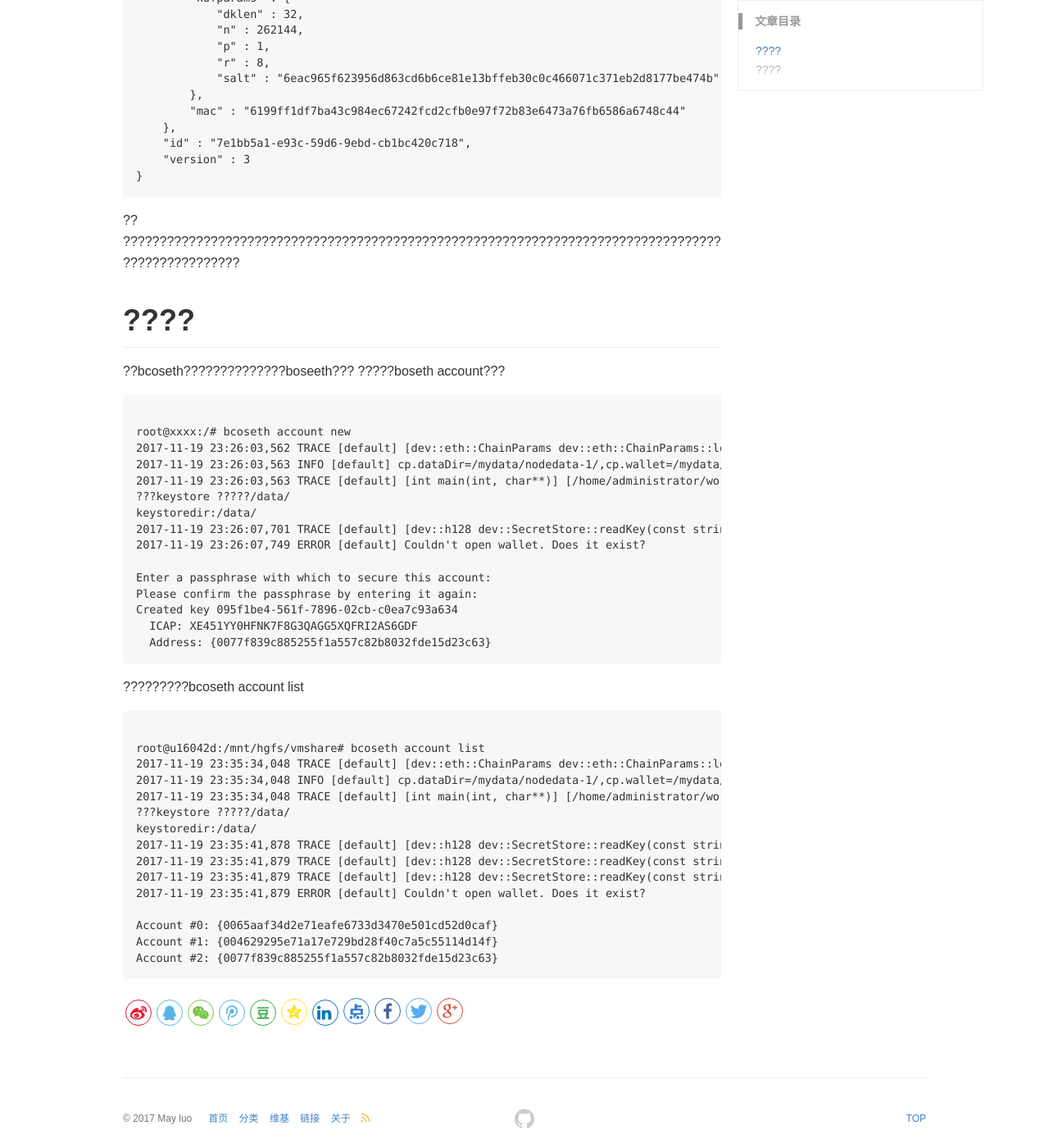
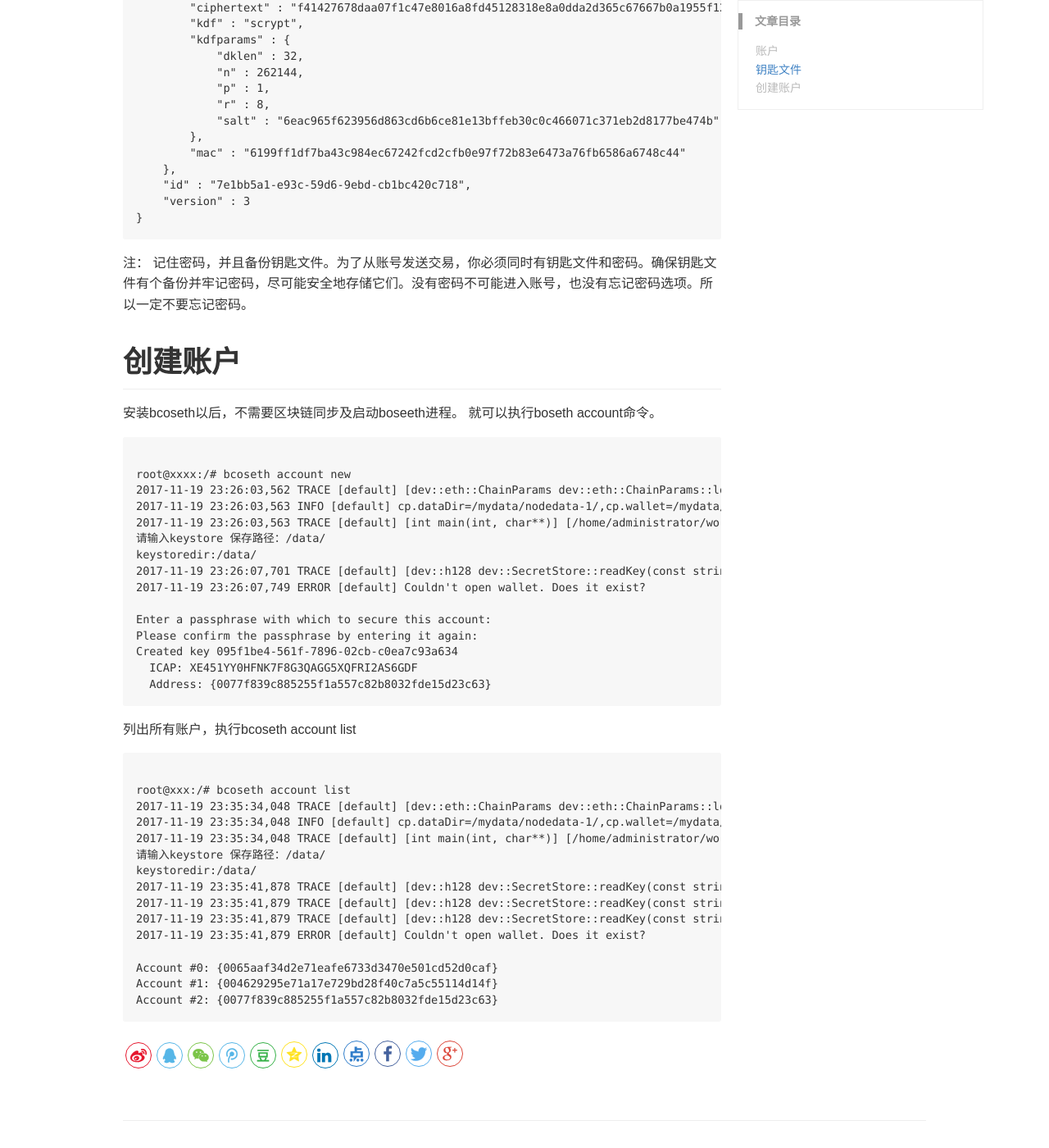
Before and after one commit to luomeiqin/luomeiqin.github.io, a Jekyll site: the page built from _posts/2017-11-19-bcos之账户.md, in a window 1280 px wide and 1400 px high, scrolled down 716 px. Shown: the whole window at 82% size. Built offline with Jekyll 4.4.1, drawn with Linux system fonts in a browser that asks for light colours; comment, search, counter and statistics services are not loaded; some of the changed text lies outside the part shown.

```diff
--- a/_posts/2017-11-19-bcos之账户.md
+++ b/_posts/2017-11-19-bcos之账户.md
@@ -6,14 +6,12 @@ description: ??bcos?????
 keywords: bcos, account
 ---
 
-# ??
-bcos????????????????????????????????????????????????????????????? ??????????
+# 账户
+bcos的账户跟以太坊一样，有两种账户类型：外部账户和合约账户。我们这里重点讲一下外部账户，以下会简称为账户。合约账户简称为合约， 在合约章节具体讨论。
 
 
-# ????
-bcos???????????????????????????????????? ????????????????????????? 20???????? /???????????????????JSON?????????????????????
-
-
+# 钥匙文件
+bcos的钥匙文件与以太坊的类似。每个账户都由一对钥匙定义，一个私钥和一个公钥。 账户以地址为索引，地址由公钥衍生而来，取公钥的最后 20个字节。每对私钥 /地址都编码在一个钥匙文件里。钥匙文件是JSON文本文件，可以用任何文本编辑器打开和浏览。
 <pre><code>
 {
     "address" : "0065aaf34d2e71eafe6733d3470e501cd52d0caf",
@@ -38,16 +36,16 @@ bcos???????????????????????????????????? ????????????????????????? 20???????? /?
 }
 </code></pre>
 
-?? ??????????????????????????????????????????????????????????????????????????????????????????????????
-# ????
+注： 记住密码，并且备份钥匙文件。为了从账号发送交易，你必须同时有钥匙文件和密码。确保钥匙文件有个备份并牢记密码，尽可能安全地存储它们。没有密码不可能进入账号，也没有忘记密码选项。所以一定不要忘记密码。
+# 创建账户
 
-??bcoseth??????????????boseeth??? ?????boseth account???
+安装bcoseth以后，不需要区块链同步及启动boseeth进程。 就可以执行boseth account命令。
 <pre><code>
 root@xxxx:/# bcoseth account new
 2017-11-19 23:26:03,562 TRACE [default] [dev::eth::ChainParams dev::eth::ChainParams::loadConfig(const string&, const h256&) const] [/home/administrator/workspace/c++/bcos/libethereum/ChainParams.cpp:124] genesisStateStr = {"0000000000000000000000000000000000000001":{"precompiled":{"linear":{"base":3000,"word":0},"name":"ecrecover"}},"0000000000000000000000000000000000000002":{"precompiled":{"linear":{"base":60,"word":12},"name":"sha256"}},"0000000000000000000000000000000000000003":{"precompiled":{"linear":{"base":600,"word":120},"name":"ripemd160"}},"0000000000000000000000000000000000000004":{"precompiled":{"linear":{"base":15,"word":3},"name":"identity"}},"004f9d39c8424e7f86004622cef21a0bbe140bfa":{"balance":"999999999999000000000000000000"},"00dcf3367eab3b34d6a598f453d1aee9146b50f3":{"balance":"999999999999000000000000000000"}}
 2017-11-19 23:26:03,563 INFO [default] cp.dataDir=/mydata/nodedata-1/,cp.wallet=/mydata/nodedata-1//keys.info,cp.keystoreDir=/mydata/nodedata-1//keystore/,cp.logFileConf=/mydata/nodedata-1//log.conf,cp.storagePath=/mydata/nodedata-1//
 2017-11-19 23:26:03,563 TRACE [default] [int main(int, char**)] [/home/administrator/workspace/c++/bcos/eth/main.cpp:468]  Main:: author: 0000000000000000000000000000000000000000
-???keystore ?????/data/
+请输入keystore 保存路径：/data/
 keystoredir:/data/
 2017-11-19 23:26:07,701 TRACE [default] [dev::h128 dev::SecretStore::readKey(const string&, bool)] [/home/administrator/workspace/c++/bcos/libdevcrypto/SecretStore.cpp:227] Reading/data/7e1bb5a1-e93c-59d6-9ebd-cb1bc420c718.json
 2017-11-19 23:26:07,749 ERROR [default] Couldn't open wallet. Does it exist?
@@ -59,13 +57,13 @@ Created key 095f1be4-561f-7896-02cb-c0ea7c93a634
   Address: {0077f839c885255f1a557c82b8032fde15d23c63}
 </code></pre>
 
-?????????bcoseth account list
+列出所有账户，执行bcoseth account list
 <pre><code>
-root@u16042d:/mnt/hgfs/vmshare# bcoseth account list
+root@xxx:/# bcoseth account list
 2017-11-19 23:35:34,048 TRACE [default] [dev::eth::ChainParams dev::eth::ChainParams::loadConfig(const string&, const h256&) const] [/home/administrator/workspace/c++/bcos/libethereum/ChainParams.cpp:124] genesisStateStr = {"0000000000000000000000000000000000000001":{"precompiled":{"linear":{"base":3000,"word":0},"name":"ecrecover"}},"0000000000000000000000000000000000000002":{"precompiled":{"linear":{"base":60,"word":12},"name":"sha256"}},"0000000000000000000000000000000000000003":{"precompiled":{"linear":{"base":600,"word":120},"name":"ripemd160"}},"0000000000000000000000000000000000000004":{"precompiled":{"linear":{"base":15,"word":3},"name":"identity"}},"004f9d39c8424e7f86004622cef21a0bbe140bfa":{"balance":"999999999999000000000000000000"},"00dcf3367eab3b34d6a598f453d1aee9146b50f3":{"balance":"999999999999000000000000000000"}}
 2017-11-19 23:35:34,048 INFO [default] cp.dataDir=/mydata/nodedata-1/,cp.wallet=/mydata/nodedata-1//keys.info,cp.keystoreDir=/mydata/nodedata-1//keystore/,cp.logFileConf=/mydata/nodedata-1//log.conf,cp.storagePath=/mydata/nodedata-1//
 2017-11-19 23:35:34,048 TRACE [default] [int main(int, char**)] [/home/administrator/workspace/c++/bcos/eth/main.cpp:468]  Main:: author: 0000000000000000000000000000000000000000
-???keystore ?????/data/
+请输入keystore 保存路径：/data/
 keystoredir:/data/
 2017-11-19 23:35:41,878 TRACE [default] [dev::h128 dev::SecretStore::readKey(const string&, bool)] [/home/administrator/workspace/c++/bcos/libdevcrypto/SecretStore.cpp:227] Reading/data/095f1be4-561f-7896-02cb-c0ea7c93a634.json
 2017-11-19 23:35:41,879 TRACE [default] [dev::h128 dev::SecretStore::readKey(const string&, bool)] [/home/administrator/workspace/c++/bcos/libdevcrypto/SecretStore.cpp:227] Reading/data/a25a7b43-0931-0683-cd7d-382971969e60.json
```
